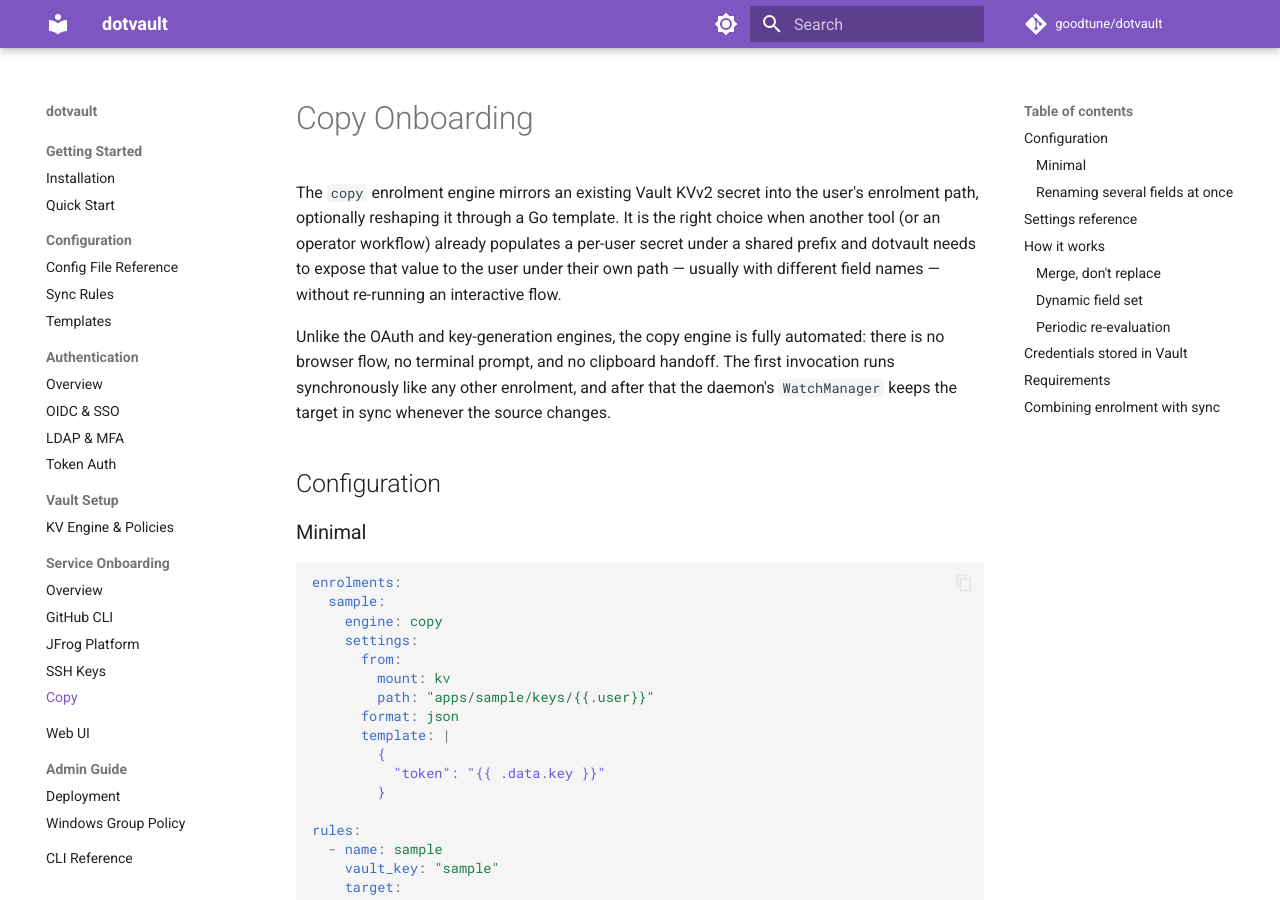
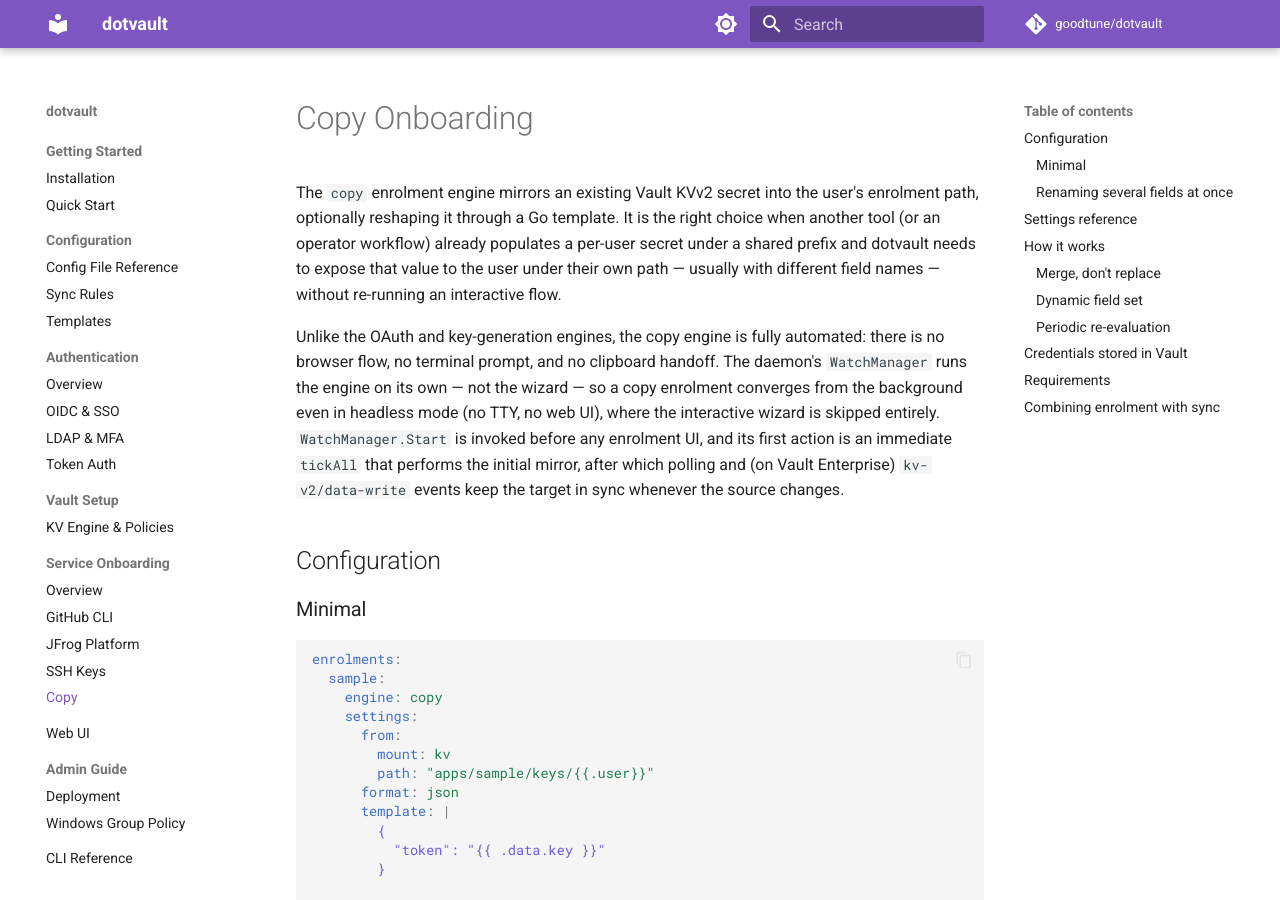
Before and after one commit to goodtune/dotvault, an MkDocs documentation site: the page built from docs/services/copy.md, in a window 1280 px wide and 900 px high. Built offline with MkDocs 1.6.1 and Material for MkDocs 9.7.7, drawn with Linux system fonts in a browser that asks for light colours; comment, search, counter and statistics services are not loaded; some of the changed text lies outside the part shown.

Commit message:
docs(services/copy): clarify watcher-driven first run and literal-key requirement
Two more corrections from PR review:

- The intro framed the first run as wizard-driven and synchronous. In
  practice `WatchManager.Start` is called in main.go before the
  enrolment UI, its first action is an immediate `tickAll`, and
  headless mode skips the wizard altogether — copy enrolments converge
  from the background watcher in every mode. Reword the intro to say
  so.

- `FieldsFromSettings` infers completeness fields by replacing all
  template actions with `null` and reading top-level JSON keys from the
  stripped source. A templated top-level key (e.g.
  `"{{ .data.name }}": ...`) is therefore inferred as the literal
  string `"null"`, the completeness check looks for a field called
  `null`, and the enrolment appears incomplete forever. Add a warning
  admonition spelling out that top-level keys must be literal.

```diff
--- a/docs/services/copy.md
+++ b/docs/services/copy.md
@@ -2,7 +2,7 @@
 
 The `copy` enrolment engine mirrors an existing Vault KVv2 secret into the user's enrolment path, optionally reshaping it through a Go template. It is the right choice when another tool (or an operator workflow) already populates a per-user secret under a shared prefix and dotvault needs to expose that value to the user under their own path — usually with different field names — without re-running an interactive flow.
 
-Unlike the OAuth and key-generation engines, the copy engine is fully automated: there is no browser flow, no terminal prompt, and no clipboard handoff. The first invocation runs synchronously like any other enrolment, and after that the daemon's `WatchManager` keeps the target in sync whenever the source changes.
+Unlike the OAuth and key-generation engines, the copy engine is fully automated: there is no browser flow, no terminal prompt, and no clipboard handoff. The daemon's `WatchManager` runs the engine on its own — not the wizard — so a copy enrolment converges from the background even in headless mode (no TTY, no web UI), where the interactive wizard is skipped entirely. `WatchManager.Start` is invoked before any enrolment UI, and its first action is an immediate `tickAll` that performs the initial mirror, after which polling and (on Vault Enterprise) `kv-v2/data-write` events keep the target in sync whenever the source changes.
 
 ## Configuration
 
@@ -98,6 +98,9 @@ The completeness check for the enrolment looks only at the fields the template e
 
 Most engines declare a static list of fields they write via `Fields()`. The copy engine cannot — the field set is whatever the template produces. The engine implements the optional `SettingsFielder` interface instead, parsing the template source (with `{{ ... }}` actions replaced by `null`) to infer the top-level JSON keys without executing it. The manager treats the enrolment as complete only when every inferred key is present in the target secret.
 
+!!! warning "Top-level keys must be literal"
+    Field inference is performed on the raw template, with every `{{ ... }}` action substituted by `null`. This means top-level JSON keys are read straight from the template source: a key written as `"{{ .data.name }}"` is inferred as the literal string `"null"` (or, for multiple templated keys, deduplicated to a single `"null"` entry), the completeness check will look for a field called `null` in the target, and the enrolment will appear incomplete on every cycle. Always spell the top-level keys you intend to write as literal strings — `{{ ... }}` actions belong inside the values, not the keys.
+
 If the template is missing, syntactically invalid JSON, or has actions inside quoted-string arguments containing literal `}}`, field inference falls back to `nil` and the manager treats the enrolment as incomplete on every cycle — surfacing the misconfiguration rather than silently skipping it.
 
 ### Periodic re-evaluation
```
